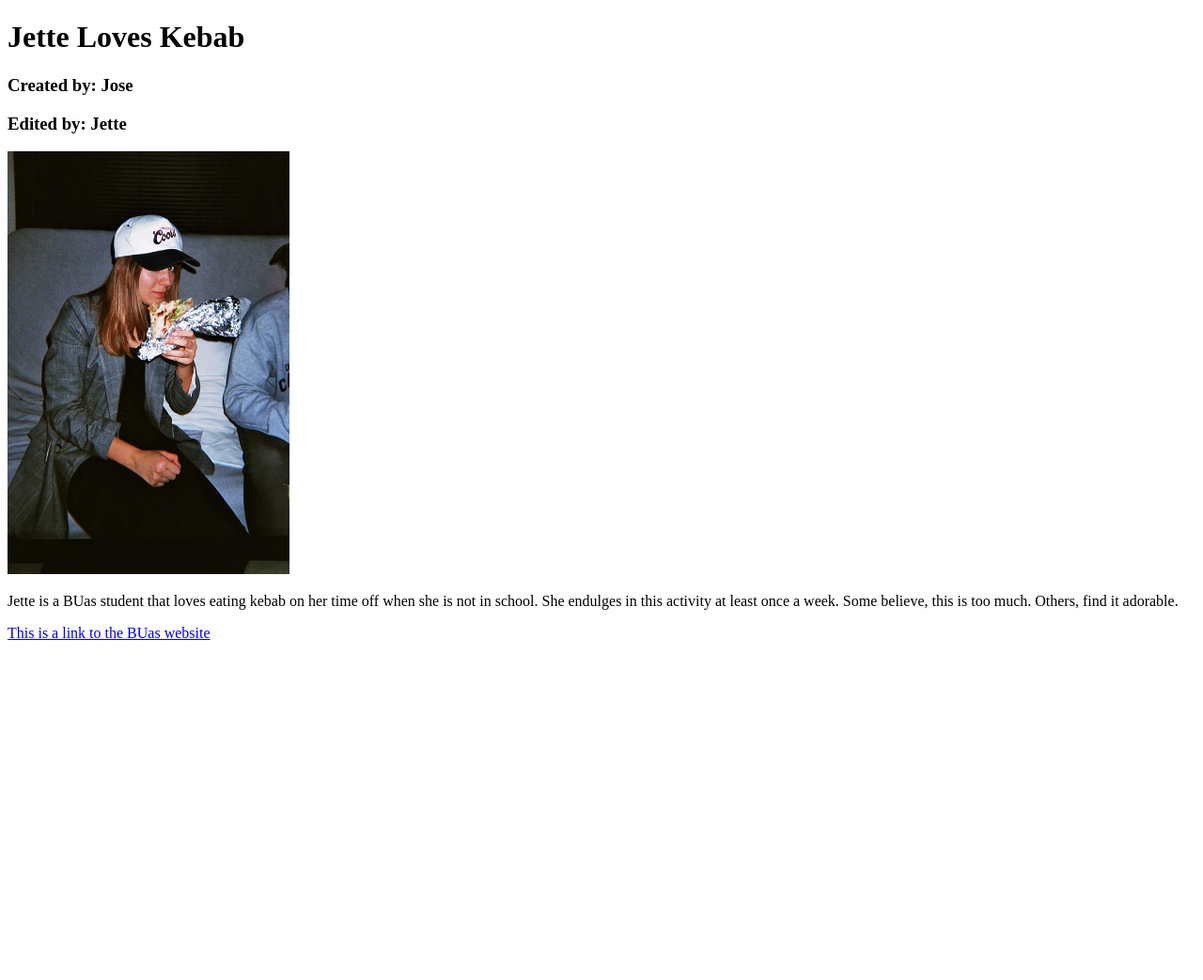
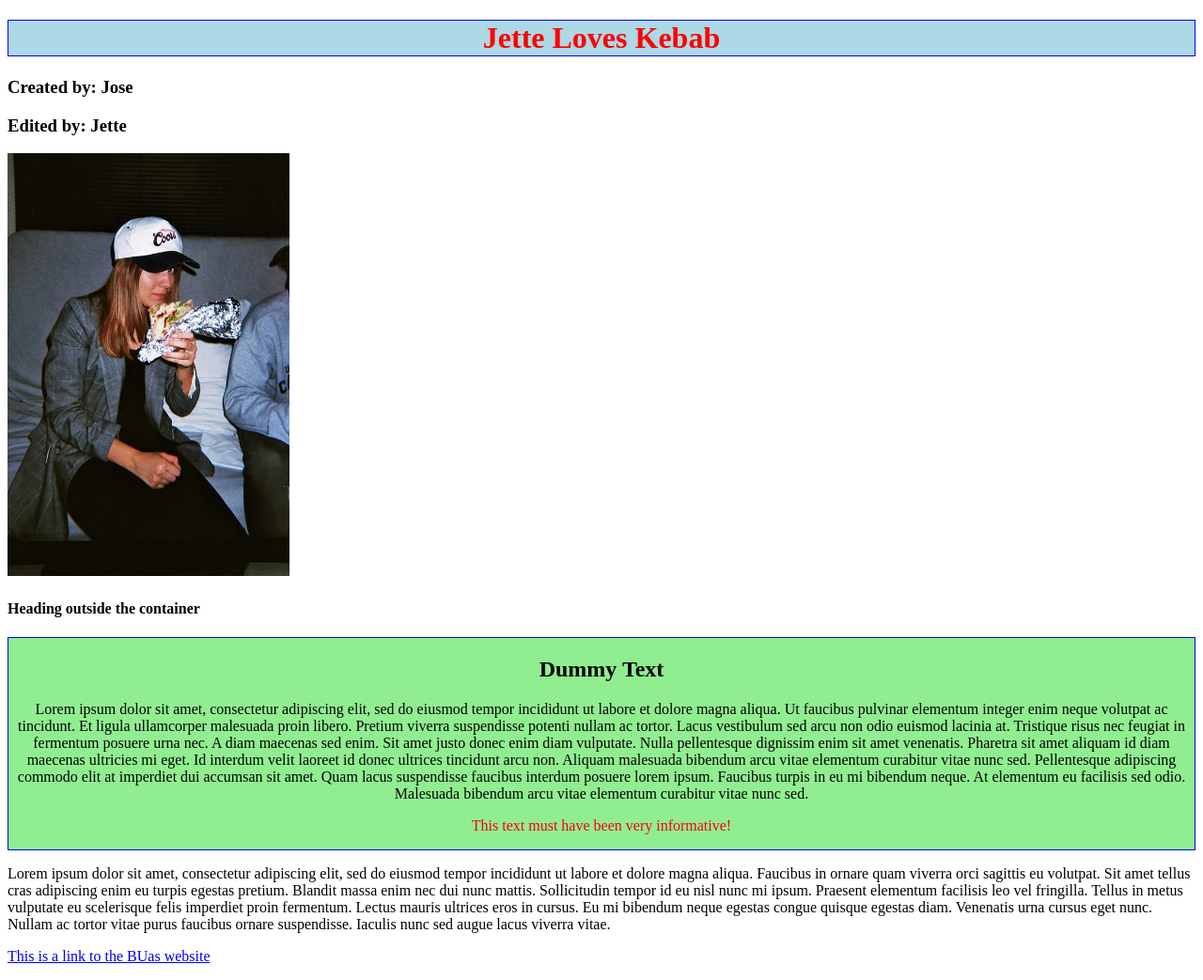
Before and after one commit to JoeyFeijoo/-prj4-chapter-3-, a plain HTML site: page index.html in a window 1280 px wide. Shown: the whole page at 94% size. Before the commit the page ends 800 px from the top, so only its background shows below. Drawn offline with Linux system fonts and the light colour scheme.

Commit message:
CSS Design

```diff
--- /dev/null
+++ b/css/styles.css
@@ -0,0 +1,18 @@
+@charset "UTF-8";
+.my-container {
+	color: black;
+    border: 1px solid blue;
+    text-align: center;
+    background-color: lightgreen;
+}
+.my-class {
+	color: red;
+    border: 1px solid blue;
+    text-align: center;
+    background-color: lightblue;
+}
+#my-id {
+	color: red;
+}
+.id {
+}
--- a/index.html
+++ b/index.html
@@ -3,15 +3,24 @@
 <head>
 	<title>Example HTML</title>
 		<meta charset= "utf-8">
+<link href="css/styles.css" rel="stylesheet" type="text/css">
 </head>
 <body>
-<h1>Jette Loves Kebab</h1>
+<h1 class="my-class">Jette Loves Kebab</h1>
 	<h3>Created by: Jose</h3>
 	<h3>Edited by: Jette</h3>
 	<img src="images/IMG_8403.png" width="300" alt=""/>
-	<p> Jette is a BUas student that loves eating kebab on her time off when she is not in school. She endulges in this activity at least once a week. Some believe, this is too much. Others, find it adorable.</p>
-	<p>
+<h4>Heading outside the container</h4>
+	<div class= "my-container">
+		<h2>Dummy Text</h2>
+	<p> Lorem ipsum dolor sit amet, consectetur adipiscing elit, sed do eiusmod tempor incididunt ut labore et dolore magna aliqua. Ut faucibus pulvinar elementum integer enim neque volutpat ac tincidunt. Et ligula ullamcorper malesuada proin libero. Pretium viverra suspendisse potenti nullam ac tortor. Lacus vestibulum sed arcu non odio euismod lacinia at. Tristique risus nec feugiat in fermentum posuere urna nec. A diam maecenas sed enim. Sit amet justo donec enim diam vulputate. Nulla pellentesque dignissim enim sit amet venenatis. Pharetra sit amet aliquam id diam maecenas ultricies mi eget. Id interdum velit laoreet id donec ultrices tincidunt arcu non. Aliquam malesuada bibendum arcu vitae elementum curabitur vitae nunc sed. Pellentesque adipiscing commodo elit at imperdiet dui accumsan sit amet. Quam lacus suspendisse faucibus interdum posuere lorem ipsum. Faucibus turpis in eu mi bibendum neque. At elementum eu facilisis sed odio. Malesuada bibendum arcu vitae elementum curabitur vitae nunc sed.</p>
+		<p id="my-id">This text must have been very informative!</p>
+	</div>
+	<div>
+<p>Lorem ipsum dolor sit amet, consectetur adipiscing elit, sed do eiusmod tempor incididunt ut labore et dolore magna aliqua. Faucibus in ornare quam viverra orci sagittis eu volutpat. Sit amet tellus cras adipiscing enim eu turpis egestas pretium. Blandit massa enim nec dui nunc mattis. Sollicitudin tempor id eu nisl nunc mi ipsum. Praesent elementum facilisis leo vel fringilla. Tellus in metus vulputate eu scelerisque felis imperdiet proin fermentum. Lectus mauris ultrices eros in cursus. Eu mi bibendum neque egestas congue quisque egestas diam. Venenatis urna cursus eget nunc. Nullam ac tortor vitae purus faucibus ornare suspendisse. Iaculis nunc sed augue lacus viverra vitae.</p>
+</div>
+<p>
 	<a href="http://www.buas.nl/en"> This is a link to the BUas website  </a>
-	</p>
+</p>
 </body>
 </html>
```
Also changed, not shown: 1 other file.
